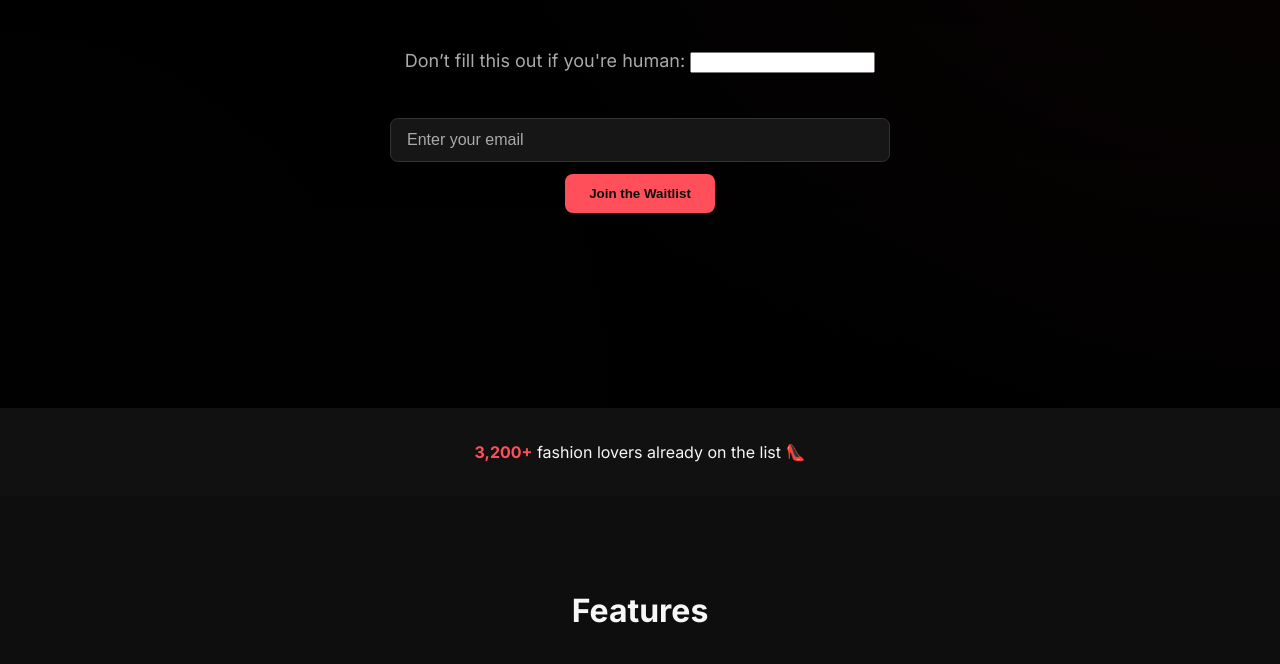
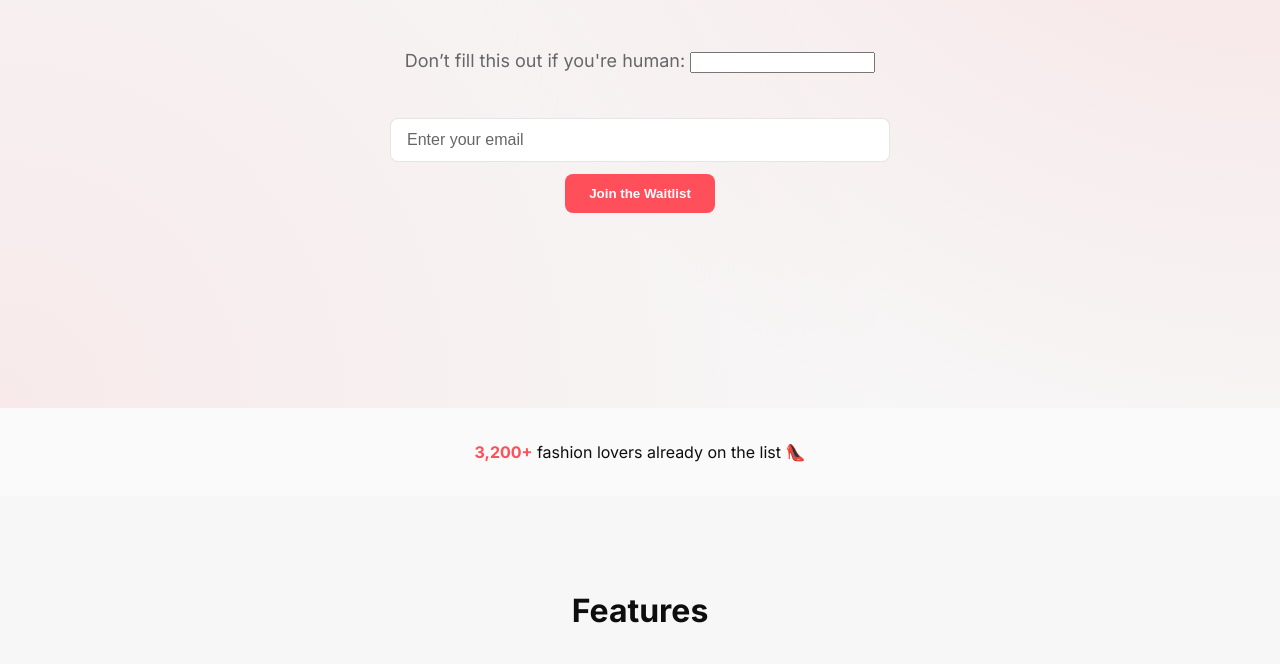
Before and after one commit to aidansussillo24/fitspo-landing, a plain HTML site: page index.html in a window 1280 px wide. Shown: the part 392-1056 px from the top of the page. Drawn offline with Linux system fonts and the light colour scheme; a small style sheet from the web is missing.

Commit message:
Switch to light-themed design and update README

```diff
--- a/global.css
+++ b/global.css
@@ -10,11 +10,20 @@
 
 /* Colour and spacing variables */
 :root {
-  --bg-color: #0e0e0e;        /* primary background: deep charcoal/black */
-  --text-color: #f7f7f7;      /* cream/near‑white for high contrast text */
+  /*
+    Palette updated to better match the in‑app aesthetic.  The primary
+    background is now a soft off‑white, text is dark for contrast and
+    legibility, and cards use true white with a subtle shadow.  Coral
+    remains our accent colour for calls‑to‑action.  Adjust the values
+    below to tweak the look and feel globally.
+  */
+  --bg-color: #f7f7f7;        /* light cream background used across sections */
+  --text-color: #0e0e0e;      /* dark charcoal text for excellent contrast */
   --accent: #ff4f5a;          /* coral accent for buttons and highlights */
-  --muted-text: #aaaaaa;      /* muted grey for secondary text */
-  --card-bg: #161616;         /* slightly lighter panel background */
+  --muted-text: #666666;      /* muted grey for secondary text */
+  --card-bg: #ffffff;         /* pure white cards to float on the cream background */
+  --navbar-bg: rgba(255, 255, 255, 0.8); /* semi‑transparent navbar */
+  --footer-bg: #fafafa;       /* slightly darker than background for footer */
   --border-radius: 8px;
   --transition: 0.3s;
   --font-family: 'Inter', sans-serif;
@@ -62,8 +71,9 @@ img {
   justify-content: space-between;
   align-items: center;
   z-index: 100;
-  background: rgba(0, 0, 0, 0.5);
-  backdrop-filter: blur(4px);
+  background: var(--navbar-bg);
+  backdrop-filter: blur(6px);
+  border-bottom: 1px solid rgba(0, 0, 0, 0.05);
 }
 
 .logo {
@@ -107,16 +117,15 @@ img {
   text-align: center;
   padding: 0 1.5rem;
   color: var(--text-color);
-  /* Use a subtle radial gradient for the hero backdrop instead of an external image. */
-  background-image: radial-gradient(circle at top right, rgba(255, 79, 90, 0.2), rgba(0, 0, 0, 0.8) 60%),
-    radial-gradient(circle at bottom left, rgba(255, 79, 90, 0.1), rgba(0, 0, 0, 0.9) 60%);
+  /* Light hero backdrop with subtle coral accents to evoke the app’s airy vibe. */
+  background-image: radial-gradient(circle at top right, rgba(255, 79, 90, 0.15), transparent 60%),
+    radial-gradient(circle at bottom left, rgba(255, 79, 90, 0.08), transparent 60%);
+  background-color: var(--bg-color);
 }
 
+/* Remove the dark overlay for light theme */
 .hero::before {
-  content: '';
-  position: absolute;
-  inset: 0;
-  background: linear-gradient(180deg, rgba(0,0,0,0.7) 0%, rgba(0,0,0,0.8) 50%, rgba(0,0,0,0.7) 100%);
+  content: none;
 }
 
 .hero-content {
@@ -152,7 +161,7 @@ img {
   width: 100%;
   padding: 0.75rem 1rem;
   border-radius: var(--border-radius);
-  border: 1px solid #333;
+  border: 1px solid rgba(0, 0, 0, 0.1);
   background-color: var(--card-bg);
   color: var(--text-color);
   font-size: 1rem;
@@ -164,7 +173,7 @@ img {
 
 .signup-form .btn {
   background-color: var(--accent);
-  color: var(--bg-color);
+  color: #ffffff;
   border: none;
   padding: 0.75rem 1.5rem;
   border-radius: var(--border-radius);
@@ -182,7 +191,7 @@ img {
 .social-proof {
   padding: 1rem 1.5rem;
   text-align: center;
-  background-color: #111;
+  background-color: var(--footer-bg);
 }
 
 .social-proof strong {
@@ -212,6 +221,7 @@ img {
   background-color: var(--card-bg);
   padding: 2rem 1.5rem;
   border-radius: var(--border-radius);
+  box-shadow: 0 4px 10px rgba(0,0,0,0.05);
   transition: transform var(--transition);
 }
 
@@ -255,8 +265,8 @@ img {
   height: 400px;
   border-radius: 30px;
   background: var(--card-bg);
-  border: 2px solid #333;
-  box-shadow: 0 10px 20px rgba(0,0,0,0.5);
+  border: 1px solid rgba(0, 0, 0, 0.1);
+  box-shadow: 0 8px 16px rgba(0,0,0,0.08);
 }
 
 .phone::before {
@@ -266,8 +276,8 @@ img {
   width: 100%;
   height: 100%;
   border-radius: 28px;
-  background: linear-gradient(180deg, #222, #111);
-  opacity: 0.6;
+  background: linear-gradient(180deg, #fafafa, #f0f0f0);
+  opacity: 0.5;
 }
 
 .phone-left {
@@ -286,7 +296,7 @@ img {
 .cta {
   padding: 4rem 1.5rem;
   text-align: center;
-  background-color: #111;
+  background-color: var(--footer-bg);
 }
 
 .cta h2 {
@@ -319,6 +329,7 @@ img {
   border-radius: var(--border-radius);
   margin-bottom: 1rem;
   padding: 1rem 1.5rem;
+  box-shadow: 0 2px 6px rgba(0,0,0,0.05);
 }
 
 .accordion summary {
@@ -335,7 +346,7 @@ img {
 
 /* Footer */
 .footer {
-  background-color: #111;
+  background-color: var(--footer-bg);
   color: var(--muted-text);
   padding: 2rem 1.5rem;
 }
```
Also changed, not shown: 1 other file.
